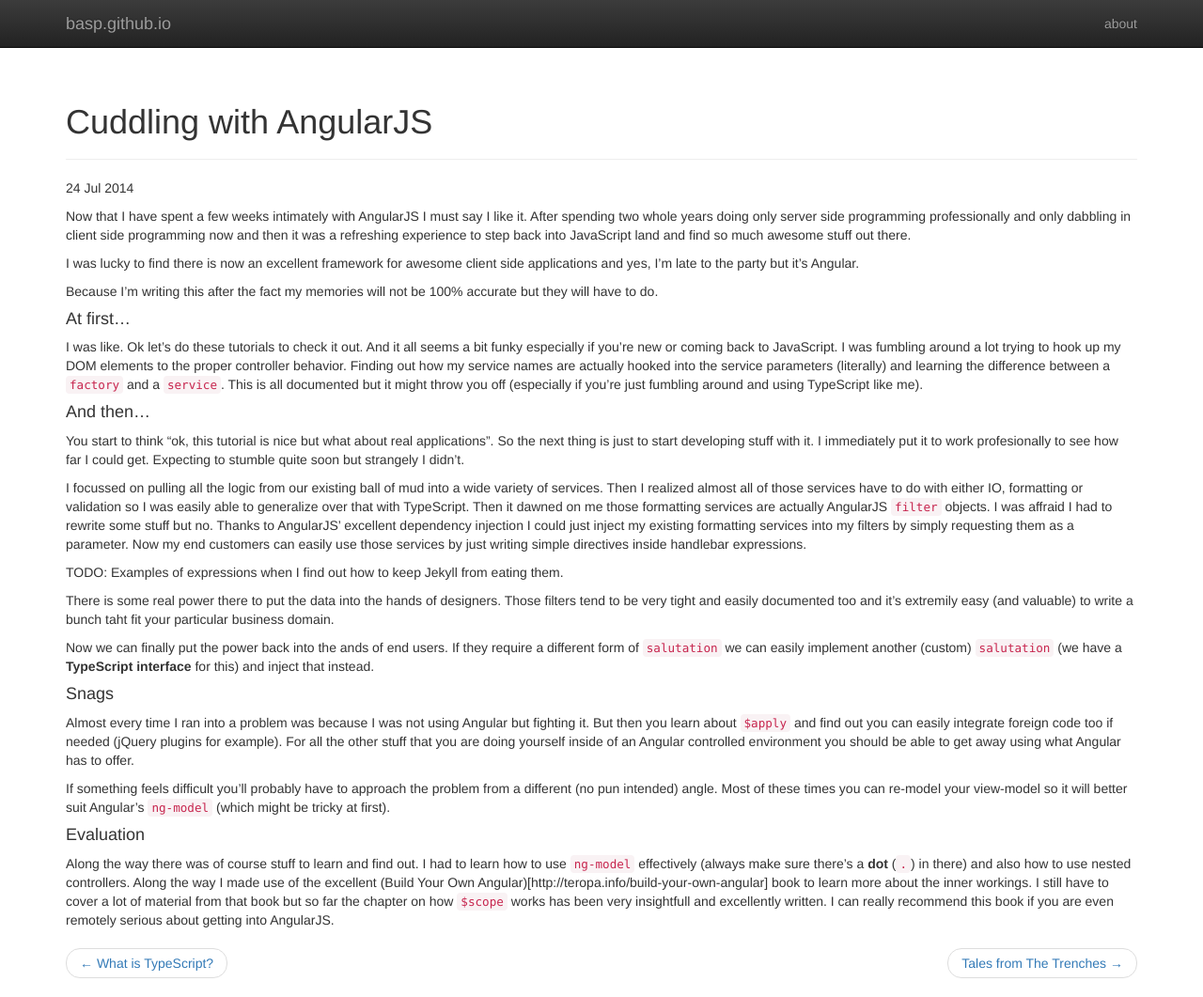
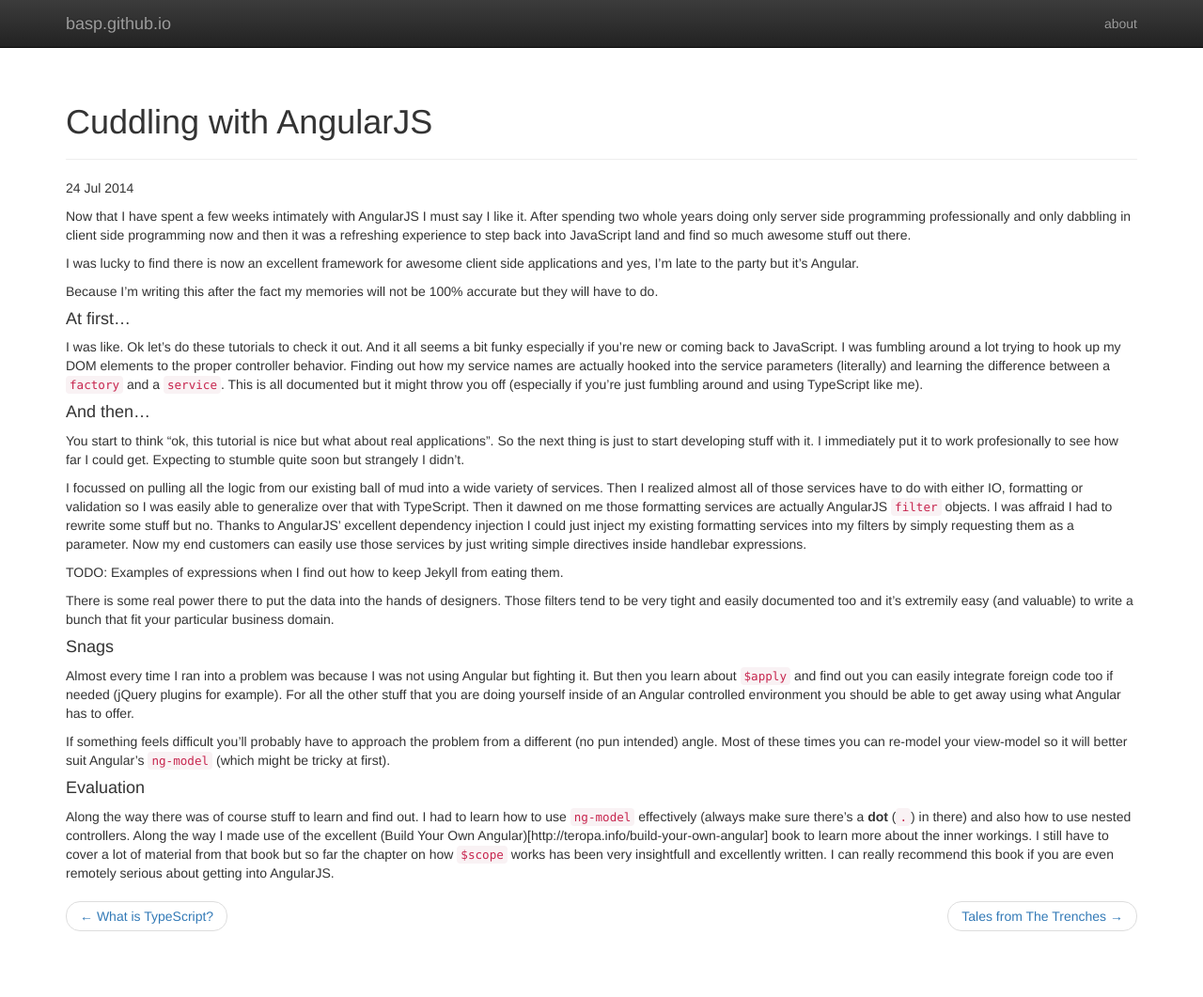
Before and after one commit to basp/basp.github.io, a Jekyll site: the page built from _posts/2014-07-24-cuddling-with-angular.md, in a window 1280 px wide and 1061 px high. Shown: the whole window at 94% size. Built offline with Jekyll 4.4.1, drawn with Linux system fonts in a browser that asks for light colours; nearby versions of some CDN libraries; Markdown is read by kramdown in place of the engine named in the settings.

Commit message:
Oops. Fix errrors

````diff
--- a/_posts/2014-07-24-cuddling-with-angular.md
+++ b/_posts/2014-07-24-cuddling-with-angular.md
@@ -19,9 +19,7 @@
 
 TODO: Examples of expressions when I find out how to keep Jekyll from eating them.
 
-There is some real power there to put the data into the hands of designers. Those filters tend to be very tight and easily documented too and it's extremily easy (and valuable) to write a bunch taht fit your particular business domain.
-
-Now we can finally put the power back into the ands of end users. If they require a different form of ```salutation``` we can easily implement another (custom) ```salutation``` (we have a __TypeScript interface__ for this) and inject that instead.
+There is some real power there to put the data into the hands of designers. Those filters tend to be very tight and easily documented too and it's extremily easy (and valuable) to write a bunch that fit your particular business domain.
 
 #### Snags
 Almost every time I ran into a problem was because I was not using Angular but fighting it. But then you learn about ```$apply``` and find out you can easily integrate foreign code too if needed (jQuery plugins for example). For all the other stuff that you are doing yourself inside of an Angular controlled environment you should be able to get away using what Angular has to offer.
````
